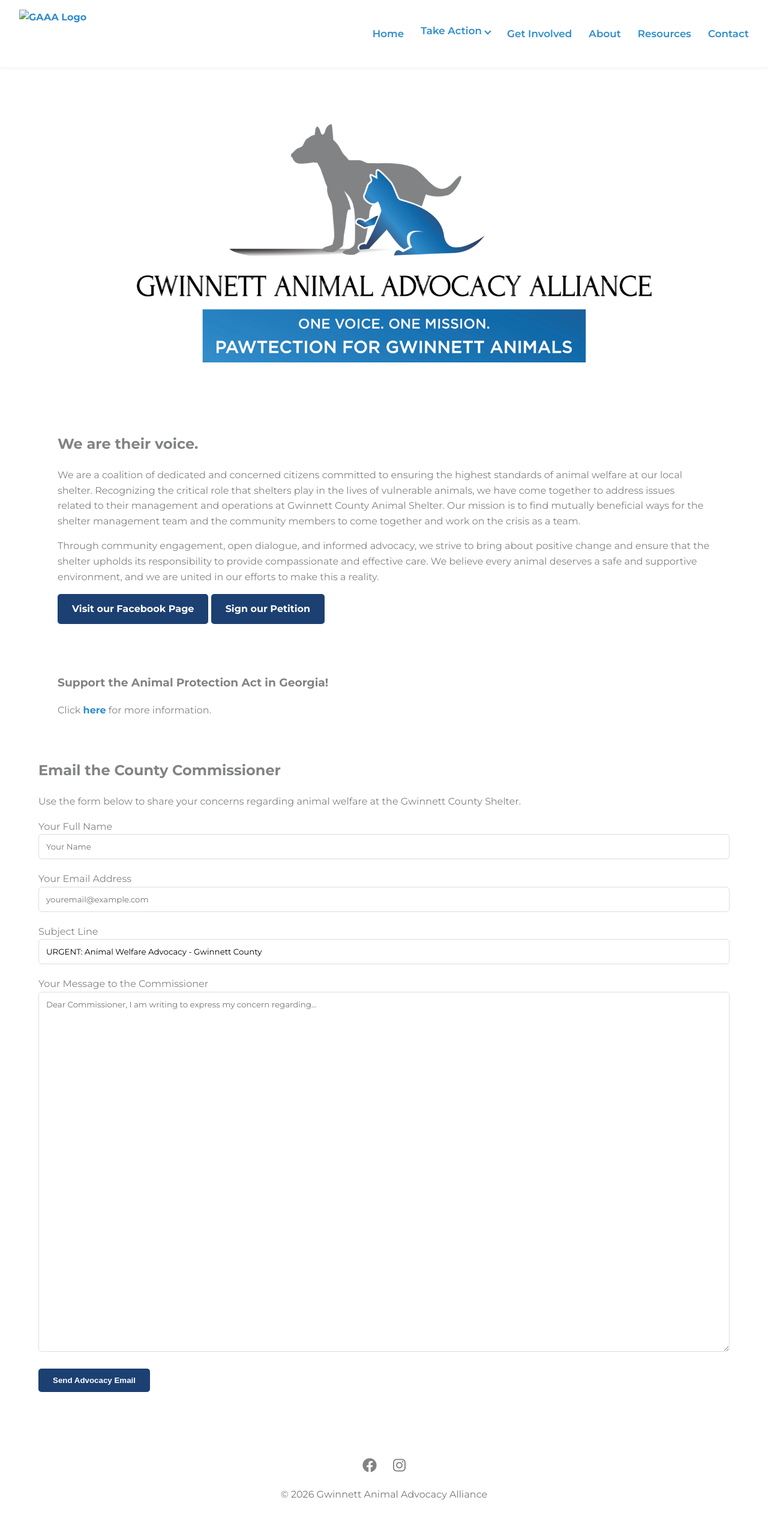
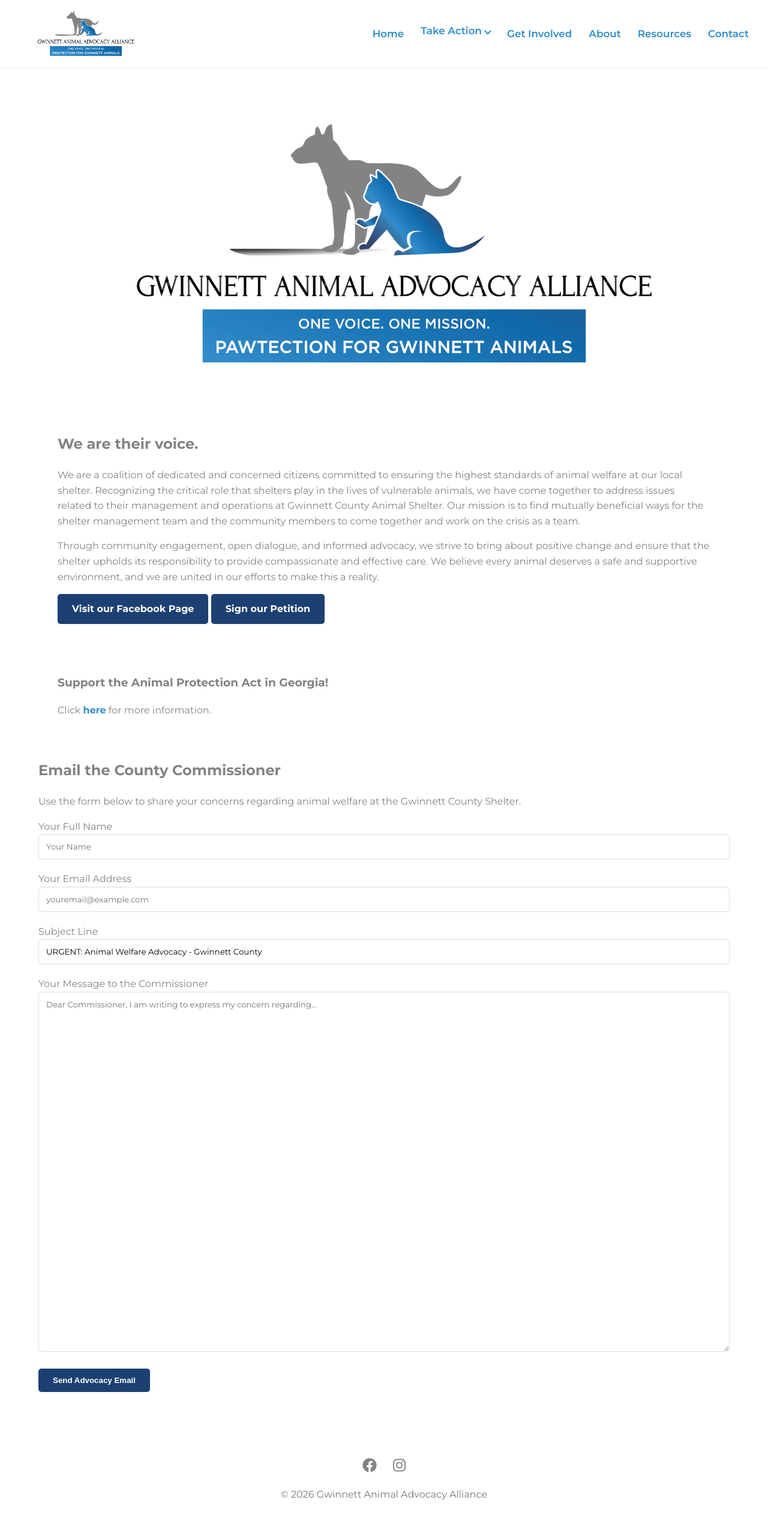
Before and after one commit to whitleybacon/gwinnett-animal-advocacy-alliance, a Jekyll site: the page built from index.html, in a window 1280 px wide. Shown: the whole page at 60% size. Built offline with Jekyll 4.4.1, drawn with Linux system fonts in a browser that asks for light colours.

Commit message:
Update navigation.html

```diff
--- a/_includes/navigation.html
+++ b/_includes/navigation.html
@@ -1,7 +1,7 @@
 <header class="site-header">
     <nav>
     <a href="{{ site.baseurl }}/" class="logo">
-        <img src="{{ site.baseurl }}/assets/logo.png" alt="GAAA Logo">
+        <img src="/assets/GAAA-Logo.jpg" alt="GAAA Logo">
     </a>
 
     <button class="menu-toggle" aria-label="Menu">
```
